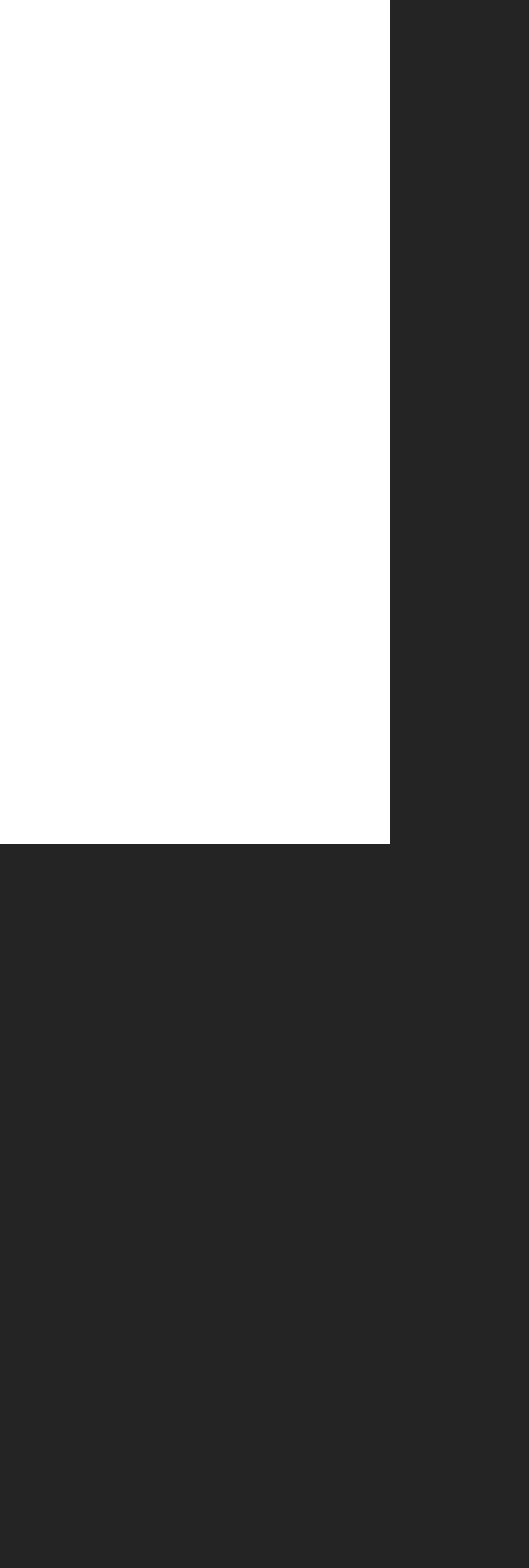
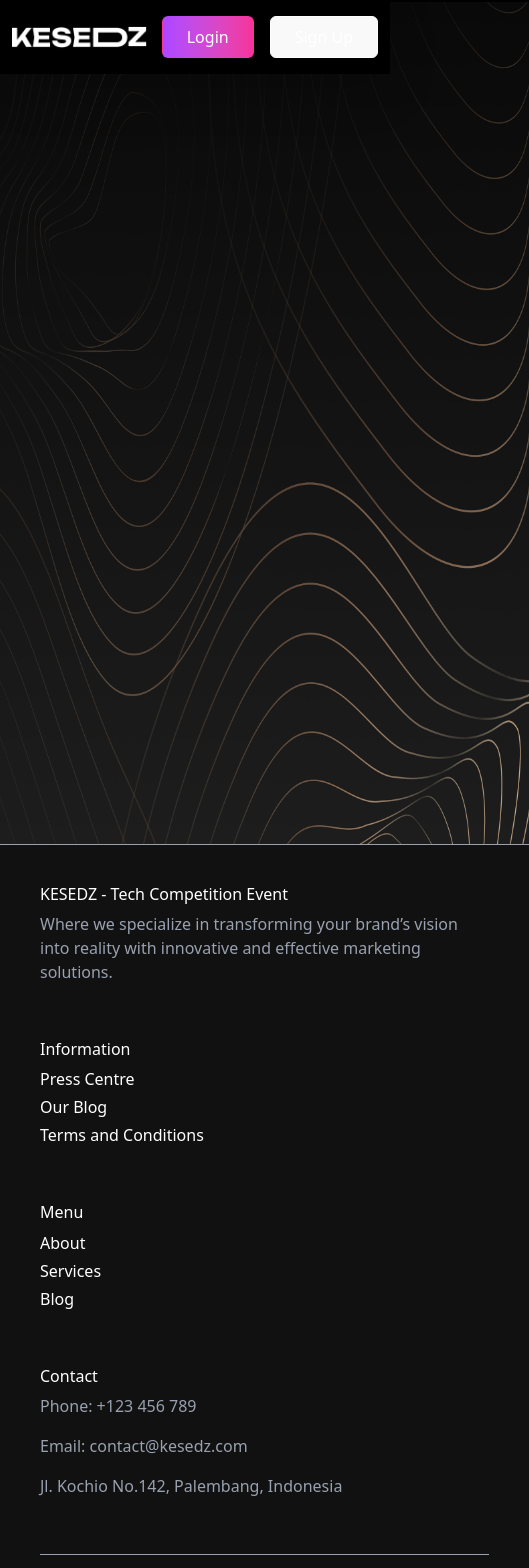
Before and after one commit to Safmica/competition_website, a React (Vite) app in the folder front-end/my-app/: page /AboutUs in a window 390 px wide. Before the commit this address had no page. Shown: the top 1568 px of the page, 529 px wide, since content can reach past the window. Before the commit the page ends 844 px from the top, so only its background shows below. Built offline with nearby package versions, Linux system fonts and the light colour scheme.

Commit message:
feat: add About Us page and update routing; enhance footer styling and adjust layout in Dashboard and CompetitionMobile pages

```diff
--- a/front-end/my-app/src/App.jsx
+++ b/front-end/my-app/src/App.jsx
@@ -8,6 +8,7 @@ import AuthLayout from "./layouts/authLayout";
 import CompetitionMobile from "./pages/compemobile";
 import PaymentPage from "./pages/payment";
 import Dashboard from "./pages/Dashboard";
+import AboutUs from "./pages/AboutUs";
 
 function App() {
   return (
@@ -71,6 +72,15 @@ function App() {
           </MainLayout>
         }
       />
+
+      <Route
+        path="/AboutUs"
+        element={
+          <MainLayout>
+            <AboutUs />
+          </MainLayout>
+        }
+      />
     </Routes>
   );
 }
--- a/front-end/my-app/src/components/footer.jsx
+++ b/front-end/my-app/src/components/footer.jsx
@@ -2,7 +2,7 @@ import React from "react";
 
 const Footer = () => {
   return (
-    <footer className="relative bg-gray-900 text-gray-400 p-10 w-full">
+    <footer className="border-t-1 relative bg-[#111] text-gray-400 p-10 w-full">
       <div className="grid md:grid-cols-4 gap-10">
         <div>
           <h6 className="font-bold text-white mb-2">
--- /dev/null
+++ b/front-end/my-app/src/pages/AboutUs.jsx
@@ -0,0 +1,14 @@
+export default function AboutUs() {
+  return (
+    <div className="min-h-screen bg-black text-white">
+      <div
+        className="w-full h-screen text-white bg-cover bg-center bg-fixed"
+        style={{
+          backgroundImage: 'url("/BG Dashboard.png")',
+        }}>
+
+
+      </div>
+    </div>
+  );
+}
--- a/front-end/my-app/src/pages/Dashboard.jsx
+++ b/front-end/my-app/src/pages/Dashboard.jsx
@@ -2,13 +2,13 @@ export default function Dashboard() {
   return (
     <div className="min-h-screen bg-black text-white">
       <div
-        className="w-screen h-screen text-white bg-cover bg-center bg-fixed"
+        className="w-full h-screen text-white bg-cover bg-center bg-fixed"
         style={{
           backgroundImage: 'url("/BG Dashboard.png")',
         }}
       >
         <main className=" pt-20 w-full px-6 mx-auto py-8">
-          <div className="flex items-center gap-3 mb-12">
+          <div className="px-5 pt-4 flex items-center gap-3 mb-6">
             <div className="w-8 h-8  rounded-md flex items-center justify-center">
               <img
                 src="\manufacturing.png"
@@ -19,7 +19,7 @@ export default function Dashboard() {
           </div>
 
           {/* Registration Table */}
-          <div className="bg-[#111] rounded-xl p-6 border border-gray-800/30">
+          <div className="bg-[#111] rounded-xl mx-10 p-6 border border-gray-800/30">
             <div className="bg-gradient-to-r from-purple-600 to-pink-500 inline-block px-4 py-2 rounded-md mb-6">
               <h5 className="text-white font-medium text-center text-sm">
                 Registration Table Data
@@ -40,7 +40,7 @@ export default function Dashboard() {
                 <span>Search:</span>
                 <input
                   type="search"
-                  className="bg-transparent border border-gray-700/50 w-[250px] text-sm px-2 py-1 focus:outline-none focus:ring-1 focus:ring-purple-500"
+                  className="bg-transparent border rounded border-gray-700/50 w-[250px] text-sm px-2 py-1 focus:outline-none focus:ring-1 focus:ring-purple-500"
                   placeholder="Search..."
                 />
               </div>
--- a/front-end/my-app/src/pages/compemobile.jsx
+++ b/front-end/my-app/src/pages/compemobile.jsx
@@ -16,7 +16,7 @@ export default function CompetitionMobile() {
 
         <div className="grid md:grid-cols-3 gap-8">
           <div className="md:col-span-2">
-            <section className="bg-gray-900 p-6 rounded-xl ">
+            <section className="bg-[#111] p-6 rounded-xl ">
               <h3 className="text-xl font-semibold mb-4 ">Overview</h3>
               <p className="text-gray-300 mb-6 ">
                 Are you ready to bring your app idea to life? The Mobile Apps
@@ -84,7 +84,7 @@ export default function CompetitionMobile() {
           </div>
 
           <div className="space-y-6">
-            <div className="bg-gray-900 text-white rounded-xl p-6 border-[3px] border-purple-400 w-90 ">
+            <div className="bg-[#111] text-white rounded-xl p-6 border-[3px] border-purple-400 w-90 ">
               <h2 className="text-2xl font-bold text-pink-300 mb-4">
                 Rp 80.000,00
               </h2>
@@ -103,7 +103,7 @@ export default function CompetitionMobile() {
               </a>
             </div>
 
-            <div className="bg-gray-900 p-6 rounded-xl text-sm w-90">
+            <div className="bg-[#111] p-6 rounded-xl text-sm w-90">
               <h5 className="font-semibold text-white mb-2">
                 More Information
               </h5>
```
Also changed, not shown: front-end/my-app/public/UIUX IMG.jpg (added), front-end/my-app/public/WebDev IMG.jpg (added).
